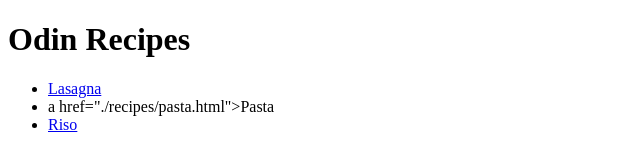
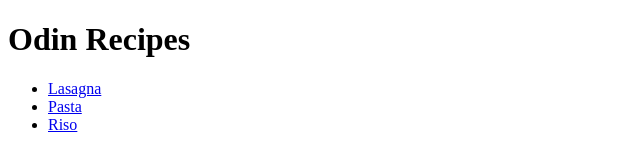
Before and after one commit to gc90cast/odin-recipes, a plain HTML site: page index.html in a window 1280 px wide. Shown: the whole page, without its empty margins (0-640 px from the left). Drawn offline with Linux system fonts and the light colour scheme.

Commit message:
Update index.html

```diff
--- a/index.html
+++ b/index.html
@@ -10,7 +10,7 @@
     <h1>Odin Recipes</h1>
     <ul>
     <li><a href="./recipes/lasagna.html">Lasagna</a></li>
-    <li>a href="./recipes/pasta.html">Pasta</a></li>
+    <li><a href="./recipes/pasta.html">Pasta</a></li>
     <li><a href="./recipes/riso.html">Riso</a></li>
 </ul>
 </body>
```
